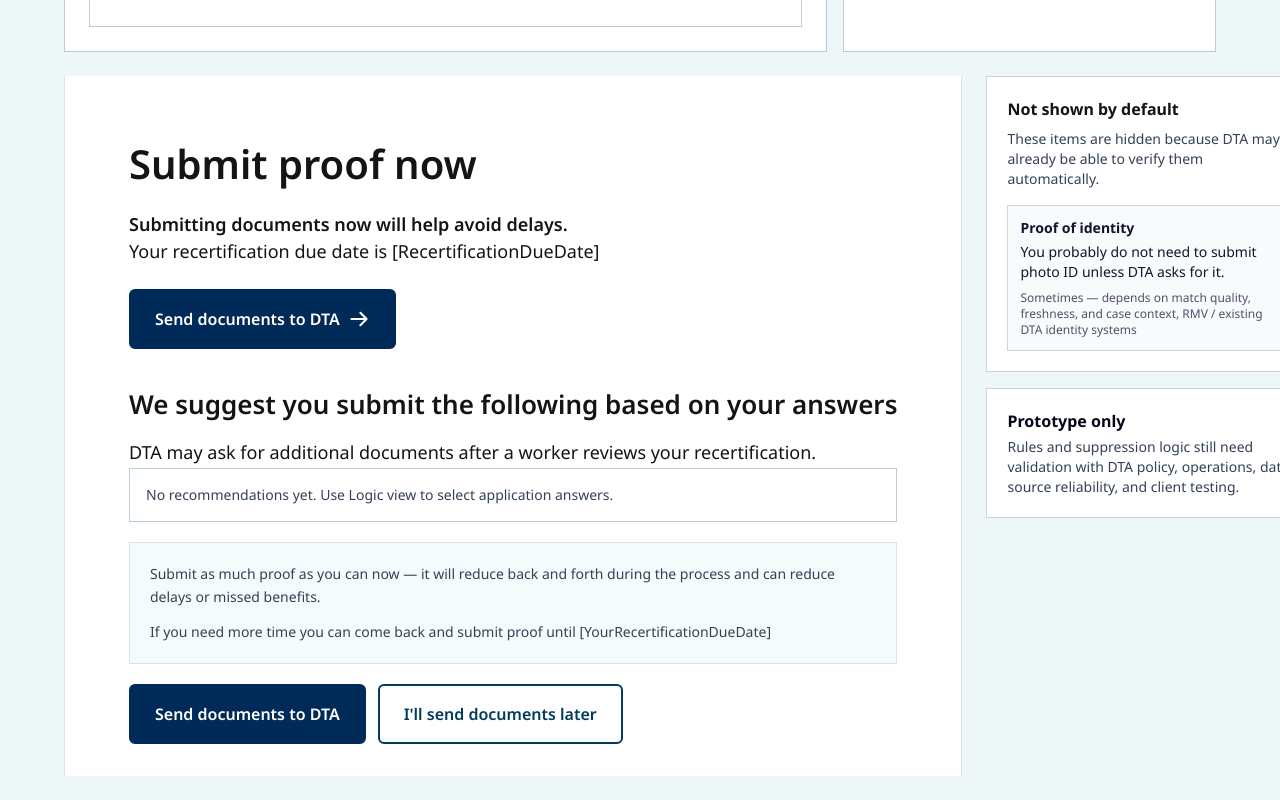
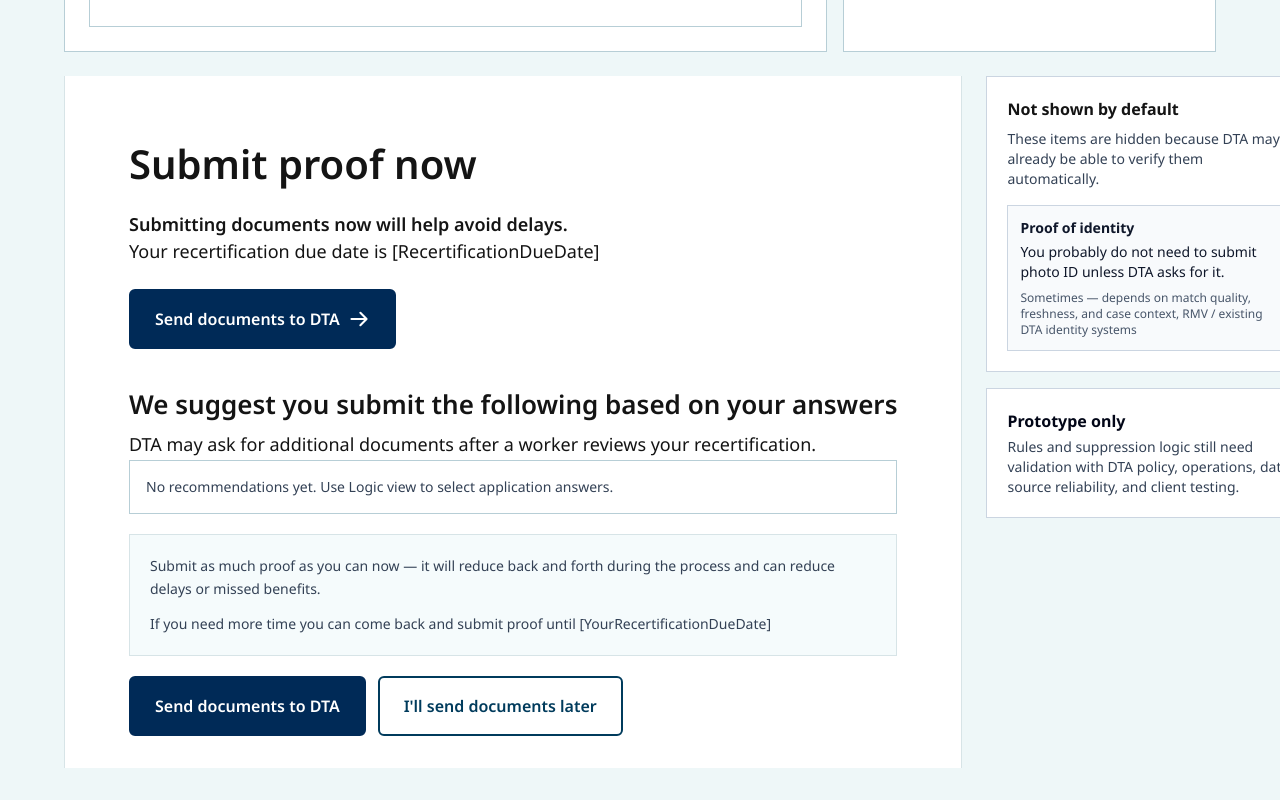
Before and after one commit to vidivitti/snap-doc-recommendation-prototype, a React (Vite) app: page / in a window 1280 px wide. Shown: the part 2956-3756 px from the top of the page. Built offline with nearby package versions, Linux system fonts and the light colour scheme.

Commit message:
Tighten recommendation intro spacing

```diff
--- a/src/App.jsx
+++ b/src/App.jsx
@@ -2352,7 +2352,7 @@ export default function SnapVerificationPrototype() {
               <h2 className="mass-heading-md text-[#141414] lg:whitespace-nowrap">
                 We suggest you submit the following based on your answers
               </h2>
-              <p className="mass-body-lg mt-4 text-[#141414]">
+              <p className="mass-body-lg mt-2 text-[#141414]">
                 DTA may ask for additional documents after a worker reviews your recertification.
               </p>
             </div>
```
